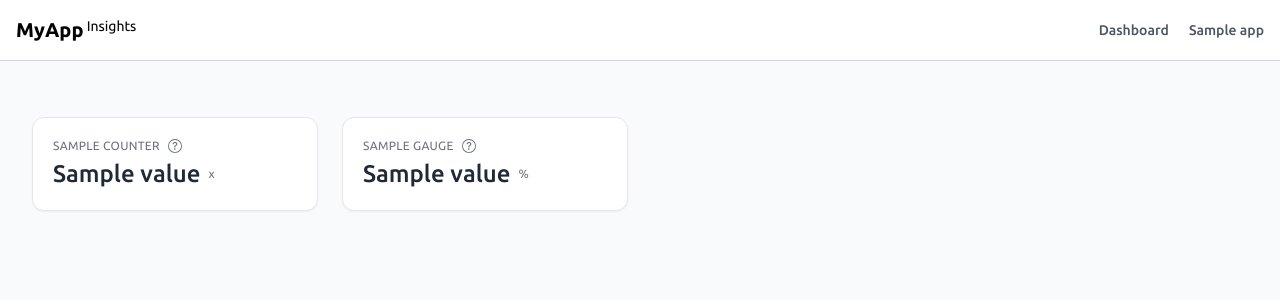
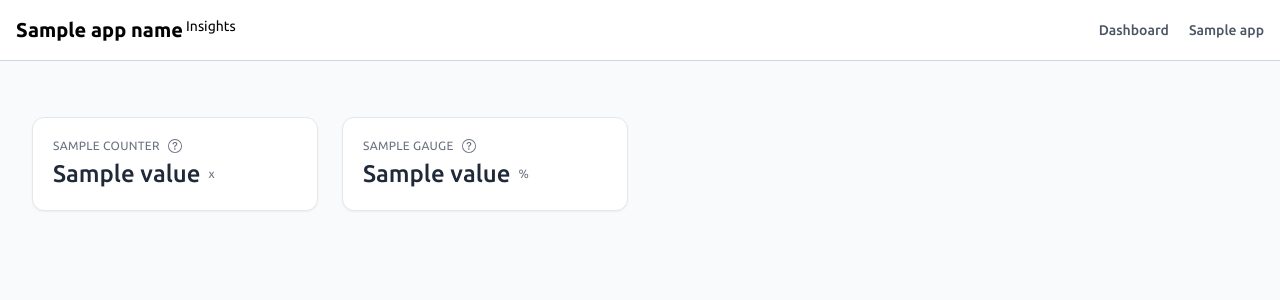
Before and after one commit to terminalkitten/django-insights, a Django app: template django_insights/templates/insights/dashboard.html in a window 1280 px wide. Shown: the top 300 px of the page. Run offline with Django 4.2, Linux system fonts and the light colour scheme; the template is opened without the code that fills it: most values are stand-ins (such as "Sample title", 1, 10 or a date in 2020).

Commit message:
design: change font, custom_name for menu

```diff
--- a/django_insights/models.py
+++ b/django_insights/models.py
@@ -6,6 +6,7 @@ from django.utils import timezone
 from django_insights.choices import BucketType
 from django_insights.database import database_entry
 from django_insights.managers import BucketManager
+from django_insights.settings import settings
 
 
 class App(models.Model):
@@ -13,6 +14,10 @@ class App(models.Model):
 
     uuid = models.UUIDField(default=uuid.uuid4, unique=True, primary_key=True)
     name = models.CharField(max_length=254, db_index=True, unique=True)
+
+    @property
+    def custom_name(self) -> str:
+        return settings.INSIGHTS_MENU.get(self.name, self.name)
 
 
 class ExecutionDelta(models.Model):
--- a/django_insights/static/insights/css/insights.css
+++ b/django_insights/static/insights/css/insights.css
@@ -38,12 +38,13 @@ html {
   /* 1 */
   -webkit-text-size-adjust: 100%;
   /* 2 */
+  -moz-tab-size: 4;
   /* 3 */
+  -o-tab-size: 4;
      tab-size: 4;
   /* 3 */
   font-family: Ubuntu, sans-serif;
   /* 4 */
-  -webkit-font-feature-settings: normal;
   font-feature-settings: normal;
   /* 5 */
 }
@@ -419,53 +420,6 @@ video {
 }
 
 *, ::before, ::after {
-  --tw-border-spacing-x: 0;
-  --tw-border-spacing-y: 0;
-  --tw-translate-x: 0;
-  --tw-translate-y: 0;
-  --tw-rotate: 0;
-  --tw-skew-x: 0;
-  --tw-skew-y: 0;
-  --tw-scale-x: 1;
-  --tw-scale-y: 1;
-  --tw-pan-x:  ;
-  --tw-pan-y:  ;
-  --tw-pinch-zoom:  ;
-  --tw-scroll-snap-strictness: proximity;
-  --tw-ordinal:  ;
-  --tw-slashed-zero:  ;
-  --tw-numeric-figure:  ;
-  --tw-numeric-spacing:  ;
-  --tw-numeric-fraction:  ;
-  --tw-ring-inset:  ;
-  --tw-ring-offset-width: 0px;
-  --tw-ring-offset-color: #fff;
-  --tw-ring-color: rgb(82 135 223 / 0.5);
-  --tw-ring-offset-shadow: 0 0 #0000;
-  --tw-ring-shadow: 0 0 #0000;
-  --tw-shadow: 0 0 #0000;
-  --tw-shadow-colored: 0 0 #0000;
-  --tw-blur:  ;
-  --tw-brightness:  ;
-  --tw-contrast:  ;
-  --tw-grayscale:  ;
-  --tw-hue-rotate:  ;
-  --tw-invert:  ;
-  --tw-saturate:  ;
-  --tw-sepia:  ;
-  --tw-drop-shadow:  ;
-  --tw-backdrop-blur:  ;
-  --tw-backdrop-brightness:  ;
-  --tw-backdrop-contrast:  ;
-  --tw-backdrop-grayscale:  ;
-  --tw-backdrop-hue-rotate:  ;
-  --tw-backdrop-invert:  ;
-  --tw-backdrop-opacity:  ;
-  --tw-backdrop-saturate:  ;
-  --tw-backdrop-sepia:  ;
-}
-
-::-webkit-backdrop {
   --tw-border-spacing-x: 0;
   --tw-border-spacing-y: 0;
   --tw-translate-x: 0;
--- a/django_insights/templates/insights/base.html
+++ b/django_insights/templates/insights/base.html
@@ -22,7 +22,7 @@
                 <div class="flex items-center justify-between">
                     {% url 'insights:insight_dashboard' as dashboard_url %}
                     <a class="flex-none" href="{{ dashboard_url }}">
-                        <span class="text-xl font-semibold dark:text-white">MyApp</span>
+                        <span class="text-xl font-semibold dark:text-white">{{app_name}}</span>
                         <span class="inline-block align-top dark:text-white">Insights</span>
                     </a>
                     <div class="sm:hidden">
@@ -56,7 +56,7 @@
                         {% for app in apps %}
                             {% url 'insights:insight_app' app_uuid=app.uuid as app_url %}
                             <a class="font-medium text-gray-600 hover:text-gray-400 dark:text-background dark:hover:text-gray-500"
-                               href="{{ app_url }}">{{ app.name }}</a>
+                               href="{{ app_url }}">{{ app.custom_name }}</a>
                         {% endfor %}
                     </div>
                 </div>
```
Also changed, not shown: other parts of django_insights/static/insights/css/insights.css (+18 -30 lines), django_insights/packages/tailwind.config.js (+27 -27 lines), django_insights/static/insights/fonts/montserrat.ttf (deleted), django_insights/static/insights/fonts/ubuntu.ttf (added). Lines whose indentation alone changed are shown as unchanged.
